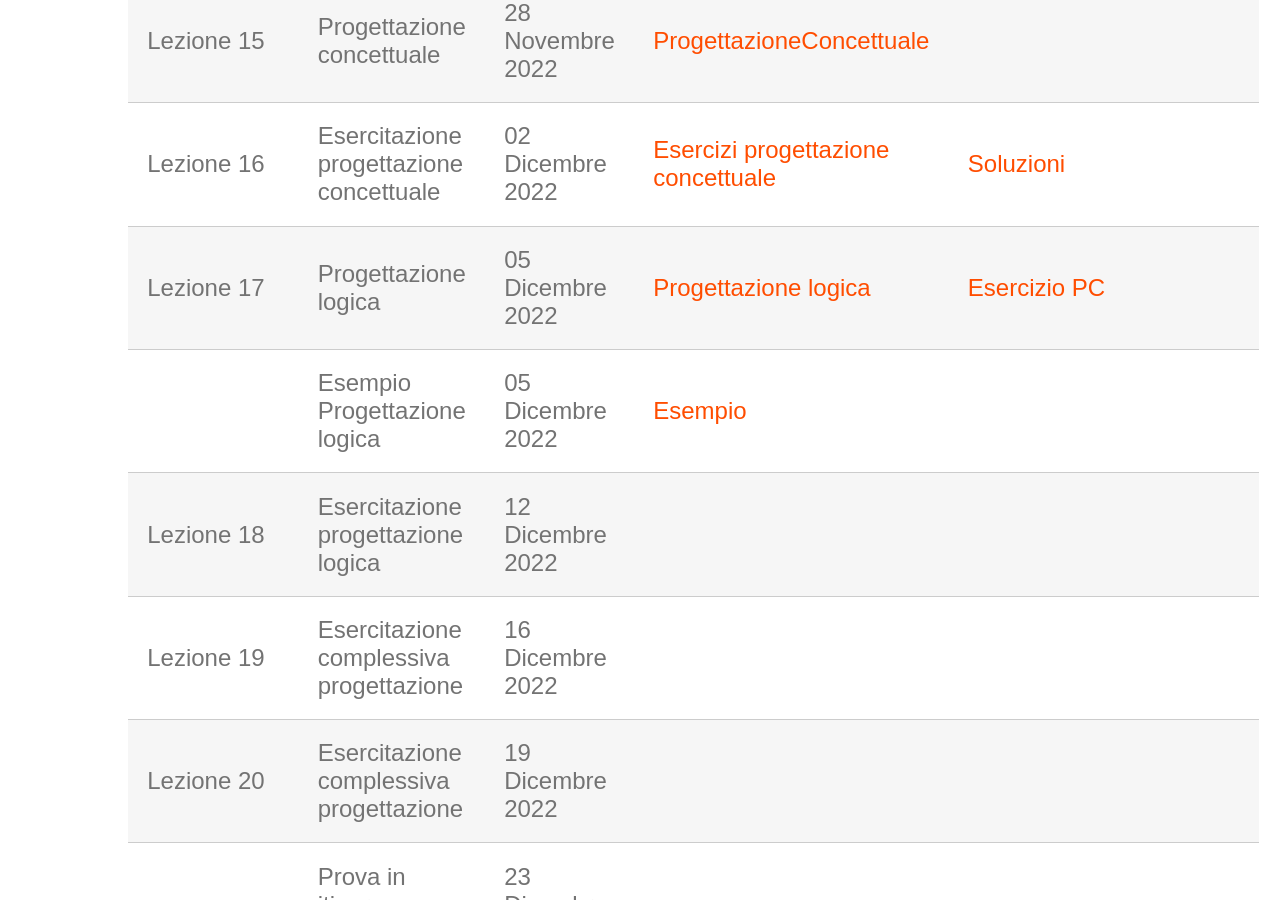
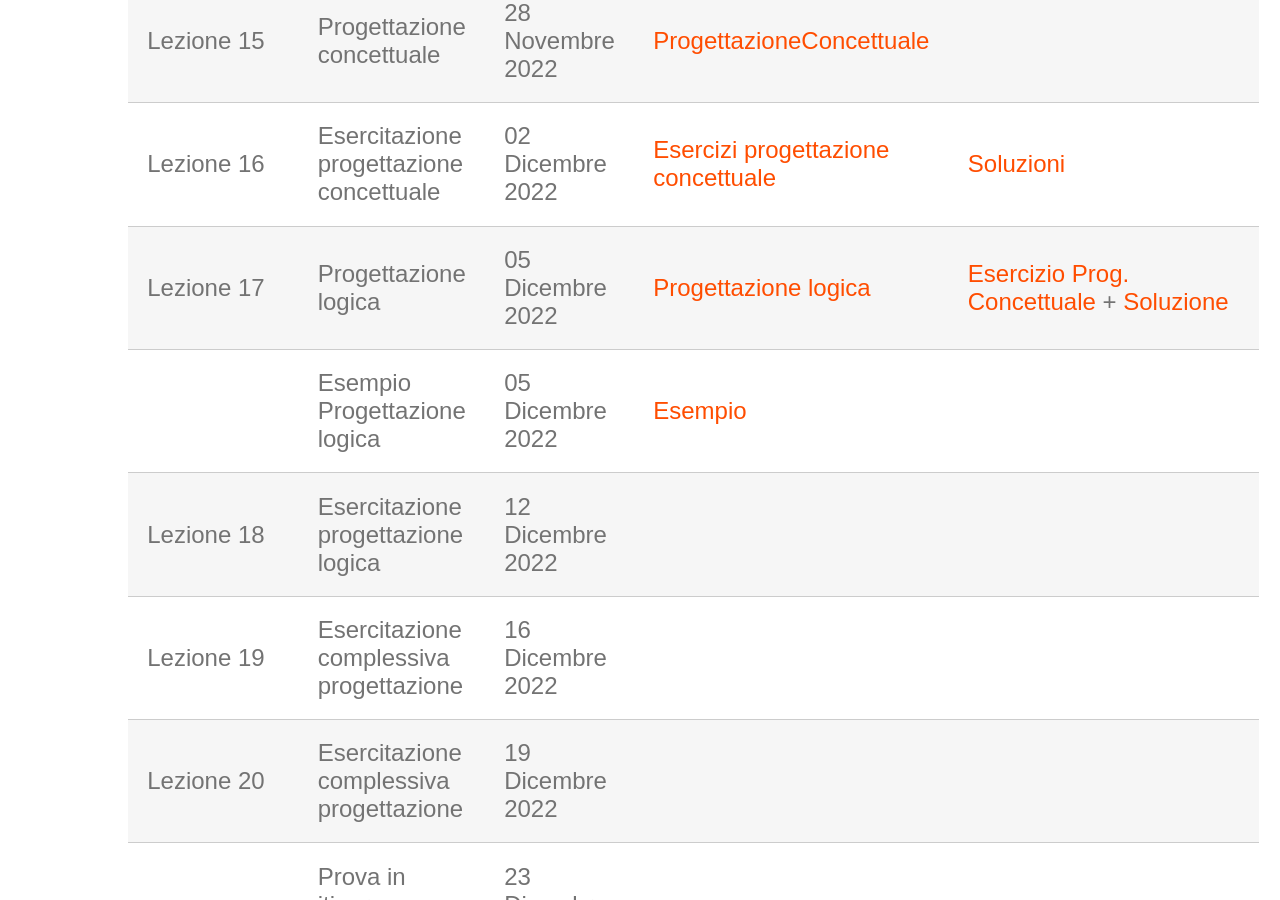
Before and after one commit to perceivelab/database-course, a Jekyll site: the page built from lezioni.md, in a window 1280 px wide and 900 px high, scrolled down 2466 px. Built offline with Jekyll 4.4.1, drawn with Linux system fonts in a browser that asks for light colours; our own code applies the rules of GitHub Pages for plain Markdown files.

Commit message:
Update lezioni.md

```diff
--- a/lezioni.md
+++ b/lezioni.md
@@ -25,7 +25,7 @@ Questa pagina contiene le slide, note e gli esempi di codice delle lezioni del c
 | Lezione 14 | Laboratorio NoSQL                        | 25 Novembre 2022  |     [Testo](https://drive.google.com/file/d/1PUf2R25JiSu6lnkpaJbS2Vw2OmU0Xc0C/view?usp=sharing) + [(Dati)](https://drive.google.com/file/d/1ijUw0IAcVg2_ksmuJJlCvEo7agR2i5hi/view?usp=sharing)                    | [Soluzione](https://drive.google.com/file/d/1WshnZwtJIGAetTjtHgsPv81WfWu-P5I5/view?usp=sharing)            |
 | Lezione 15 | Progettazione concettuale                | 28 Novembre 2022  |  [ProgettazioneConcettuale](https://drive.google.com/file/d/1ezh_2j3jAEUf34FCwuwAJoMlGPf3Rb-0/view?usp=sharing) |      |
 | Lezione 16 | Esercitazione progettazione concettuale  | 02 Dicembre 2022  |        [Esercizi progettazione concettuale](https://drive.google.com/file/d/1LMxfR6CELuzYdcEBwfLq9mGu6x_IvnwL/view?usp=sharing)                                       |       [Soluzioni](https://drive.google.com/file/d/1BwEhxJ5ZVD109Blg-lU0ai-TYSFbM_iF/view?usp=sharing)      |
-| Lezione 17 | Progettazione logica                     | 05 Dicembre 2022  |   [Progettazione logica](https://drive.google.com/file/d/1-QwGoyIi_bL4dAZxlEWRqg8nxjVGxhKe/view?usp=sharing)                      |    [Esercizio PC](https://drive.google.com/file/d/1CgEBZn7VHSn43iL63lluqt3YtwVE6Ct-/view?usp=sharing)         |
+| Lezione 17 | Progettazione logica                     | 05 Dicembre 2022  |   [Progettazione logica](https://drive.google.com/file/d/1-QwGoyIi_bL4dAZxlEWRqg8nxjVGxhKe/view?usp=sharing)                      |    [Esercizio Prog. Concettuale](https://drive.google.com/file/d/1CgEBZn7VHSn43iL63lluqt3YtwVE6Ct-/view?usp=sharing) + [Soluzione](https://drive.google.com/file/d/1DC9TAnEM3JSEopdpxG66DG46fcTPvSYc/view?usp=sharing)        |
 |  | Esempio Progettazione logica                       | 05 Dicembre 2022  |   [Esempio](https://drive.google.com/file/d/1R_c0-rhFuDaH3FoxJ--P-VShs14qW4bI/view?usp=sharing)                      |         |
 | Lezione 18 | Esercitazione progettazione logica       | 12 Dicembre 2022  |                         |             |
 | Lezione 19 | Esercitazione complessiva progettazione  | 16 Dicembre 2022  |                         |             |
```
